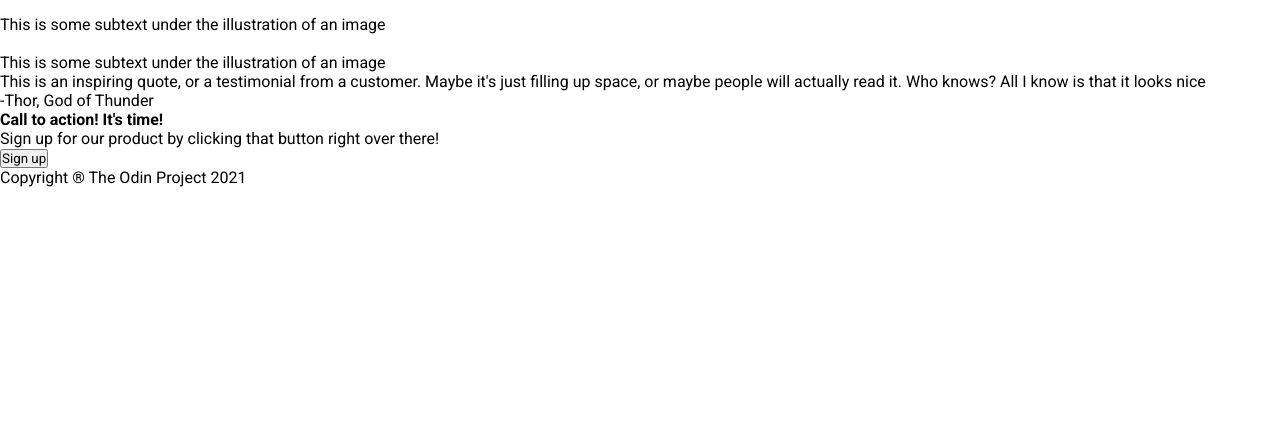
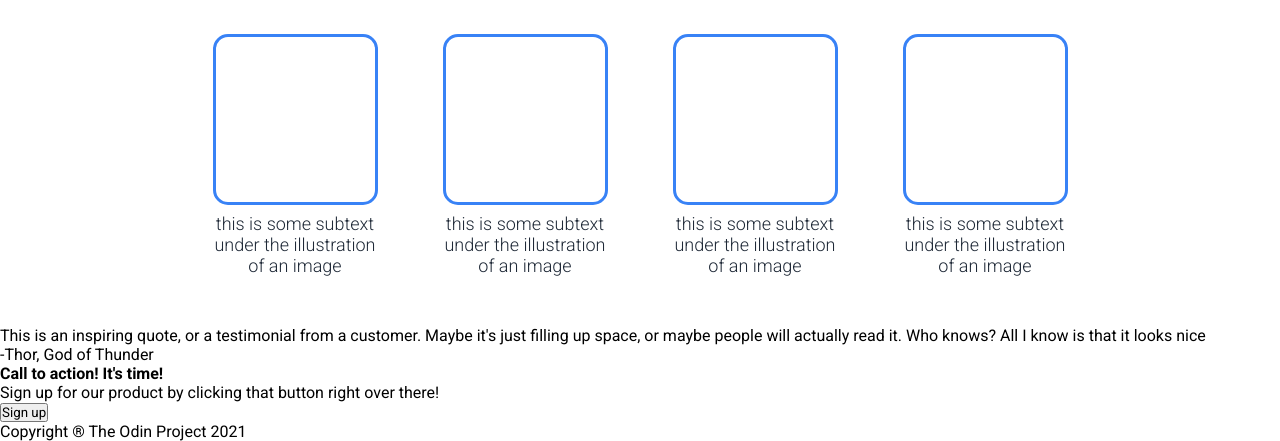
Before and after one commit to PedroFranca2299/odin-landing-page, a plain HTML site: page index.html in a window 1280 px wide. Shown: the part 716-1157 px from the top of the page. Before the commit the page ends 903 px from the top, so only its background shows below. Drawn offline with Linux system fonts and the light colour scheme.

Commit message:
Add style to second main section

```diff
--- a/index.html
+++ b/index.html
@@ -30,16 +30,26 @@
                 <p class="placeholder-text">This is placeholder for an image</p>
             </div>
         </section>
-        <section>
+        <section class="second-section">
             <h2 class="second-section-title">Some random information.</h2>
-            <img src="" alt="">
-            <p>This is some subtext under the illustration of an image</p>
-            <img src="" alt="">
-            <p>This is some subtext under the illustration of an image</p>
-            <img src="" alt="">
-            <p>This is some subtext under the illustration of an image</p>
-            <img src="" alt="">
-            <p>This is some subtext under the illustration of an image</p>
+            <div class="images">
+                    <div class="image-text-container">
+                        <div class="image-box"></div>
+                        <p>this is some subtext under the illustration of an image</p>
+                    </div>
+                    <div class="image-text-container">
+                        <div class="image-box"></div>
+                        <p>this is some subtext under the illustration of an image</p>
+                    </div>
+                    <div class="image-text-container">
+                        <div class="image-box"></div>
+                        <p>this is some subtext under the illustration of an image</p>
+                    </div>
+                    <div class="image-text-container">
+                        <div class="image-box"></div>
+                        <p>this is some subtext under the illustration of an image</p>
+                    </div>
+            </div>
         </section>
         <section>
             <p>This is an inspiring quote, or a testimonial from a customer. Maybe it's just filling up space, or maybe people will actually read it. Who knows? All I know is that it looks nice</p>
--- a/style.css
+++ b/style.css
@@ -80,3 +80,42 @@
 .placeholder-text {
     color: #f9faf8;
 }
+
+.second-section {
+    display: flex;
+    flex-direction: column;
+    align-items: center;
+    padding: 50px;
+    gap: 50px
+}
+
+.second-section-title {
+    font-size: 36px;
+    color: #1f2937;
+    font-weight: 900;
+}
+
+.images {
+    display: flex;
+    gap: 65px
+}
+
+.image-text-container {
+    display: flex;
+    flex-direction: column;
+    width: 165px;
+}
+
+.image-box {
+    border: 3px solid #3882F6;
+    height: 165px;
+    border-radius: 15px;
+    margin-bottom: 8px;
+}
+
+.image-text-container p {
+    text-align: center;
+    font-size: 18px;
+    color: #1f2937;
+    font-weight: 300;
+}
```
